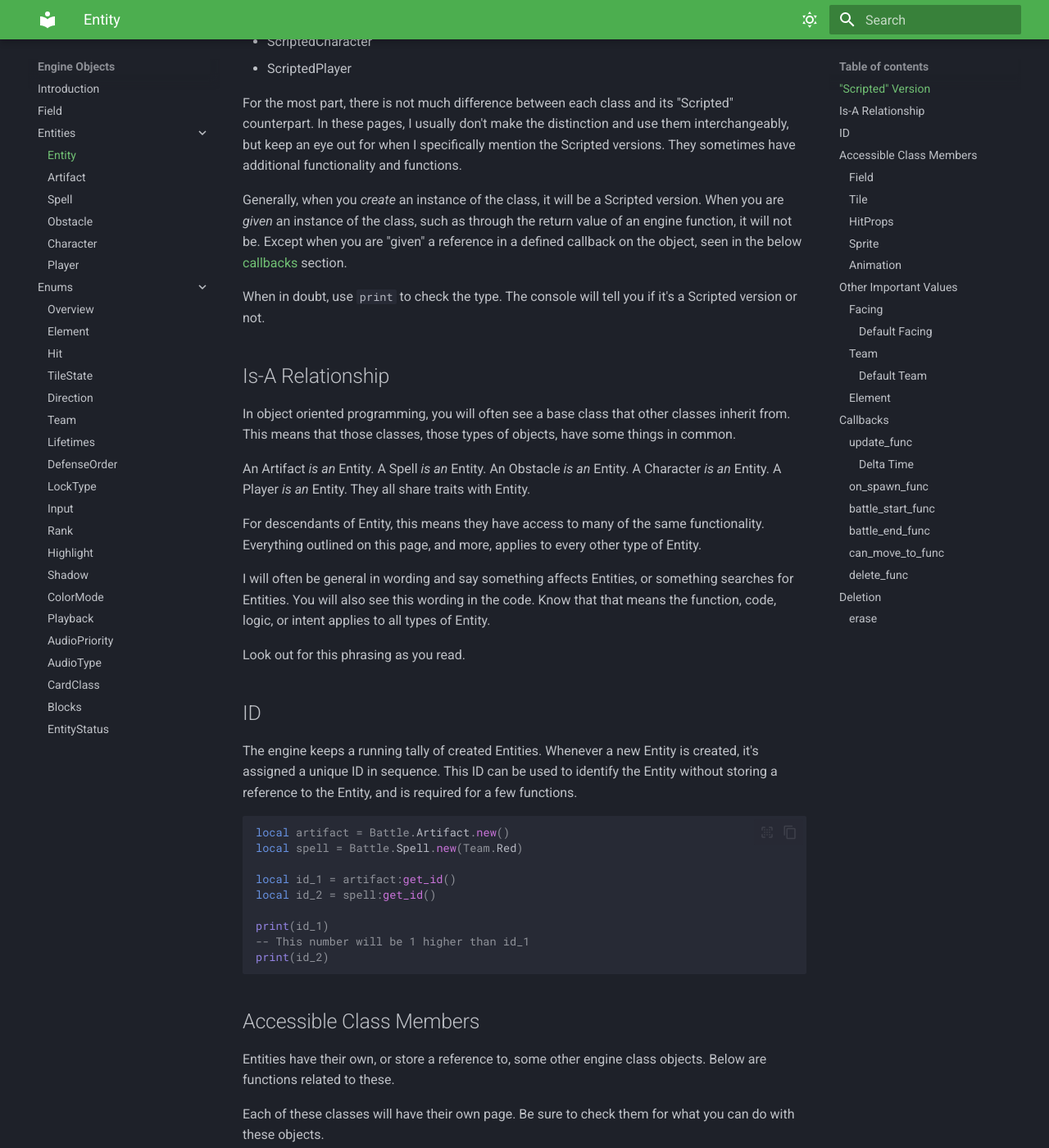
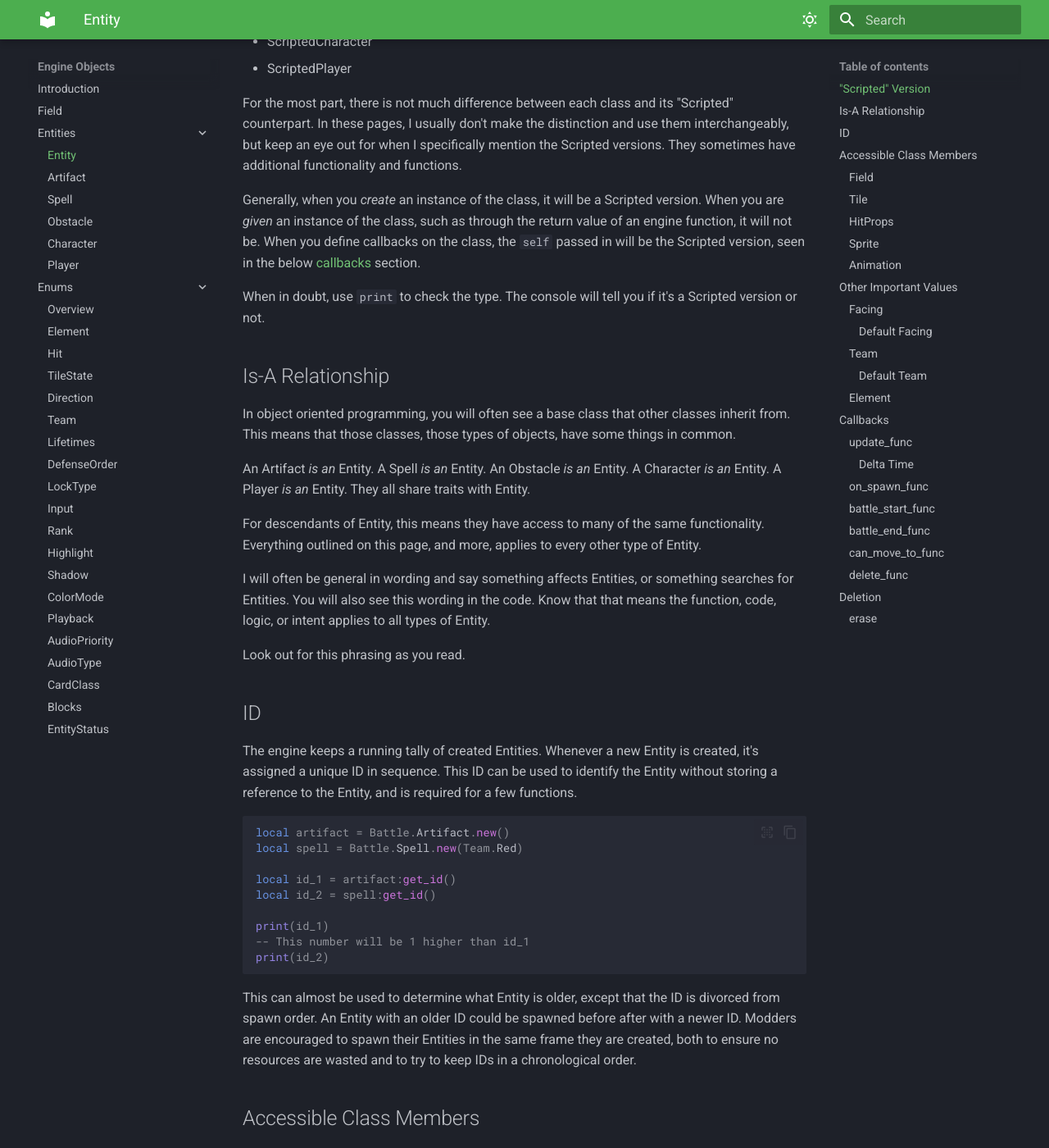
Before and after one commit to Alrysc/onb_docs, an MkDocs documentation site: the page built from docs/onb_overview/entities/index.md, in a window 1280 px wide and 1400 px high, scrolled down 785 px. Shown: the whole window at 82% size. Built offline with MkDocs 1.6.1 and Material for MkDocs 9.7.7, drawn with Linux system fonts in a browser that asks for light colours; some of the changed text lies outside the part shown.

Commit message:
Cleanup on Entity pages

````diff
--- a/docs/onb_overview/entities/index.md
+++ b/docs/onb_overview/entities/index.md
@@ -32,8 +32,8 @@
 
 Generally, when you *create* an instance of the class, it will be a Scripted version.
 When you are *given* an instance of the class, such as through the return value of an
-engine function, it will not be. Except when you are "given" a reference in a defined
-callback on the object, seen in the below [callbacks](#callbacks) section.
+engine function, it will not be. When you define callbacks on the class, the `self`
+passed in will be the Scripted version, seen in the below [callbacks](#callbacks) section.
 
 When in doubt, use `print` to check the type. The console will tell you if it's a
 Scripted version or not.
@@ -77,6 +77,11 @@
 -- This number will be 1 higher than id_1
 print(id_2)
 ```
+
+This can almost be used to determine what Entity is older, except that the ID is divorced
+from spawn order. An Entity with an older ID could be spawned before after with a newer ID.
+Modders are encouraged to spawn their Entities in the same frame they are created, both
+to ensure no resources are wasted and to try to keep IDs in a chronological order.
 
 ## Accessible Class Members
 
@@ -166,6 +171,8 @@
 spell:set_facing(player:get_facing())
 ```
 
+An Entity can only face Left or Right. Others values are ignored.
+
 #### Default Facing
 
 When an Entity is created, it has no facing. You should set its facing. If you don't, it
@@ -194,13 +201,14 @@
 artifact:set_team(player:get_team())
 ```
 
-You won't do this often, because most you will give most Entities a Team when you
+You won't do this often, because you will give most Entities a Team when you
 create them.
 
 !!! warning "Changing Player Teams"
     You will usually not want to change an Entity's Team after it has spawned. For
     Players, this is even more true. A battle ends when one Team has no members left,
-    so swapping the Player's team might end the battle.
+    so swapping the Player's team might end the battle if doing so causes their old
+    Team to be empty.
 
 #### Default Team
 
@@ -232,7 +240,7 @@
 engine will call under certain conditions.
 
 Many callbacks pass `self` in. Expect the same type that the Entity on the
-lefthand side of the `.` is.
+lefthand side of the `.` is, which may mean the Scripted variants.
 
 Many of these callbacks only exist and can be set on the Scripted class
 versions.
@@ -333,15 +341,6 @@
     print("Battle ended.")
 end
 ```
-
-Currently, this callback only runs for Players. In the future, other Entity types will
-have access to it.
-
-!!! note "Fact Check Needed"
-
-    This notice will be removed once I check if it only runs for Entities which exist
-    as the battle is created, which Players are. I also need to check if it runs for
-    all Characters.
 
 ### can_move_to_func
 
````
Also changed, not shown: docs/onb_overview/entities/obstacle.md (+5 -1 lines).
